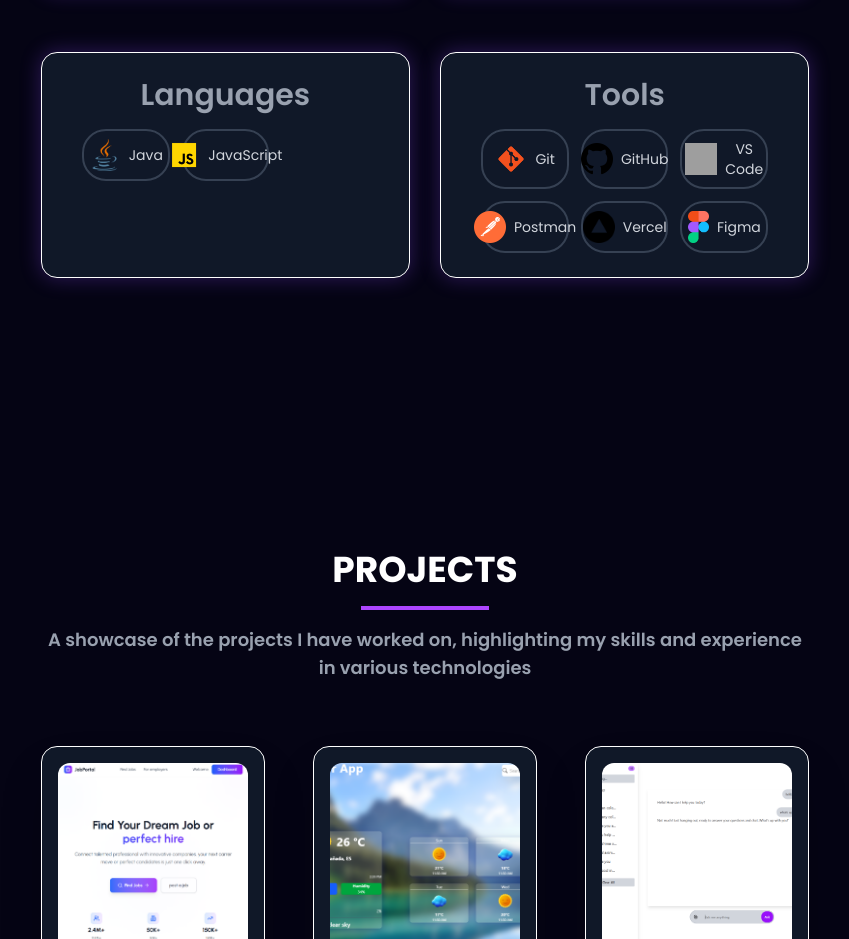
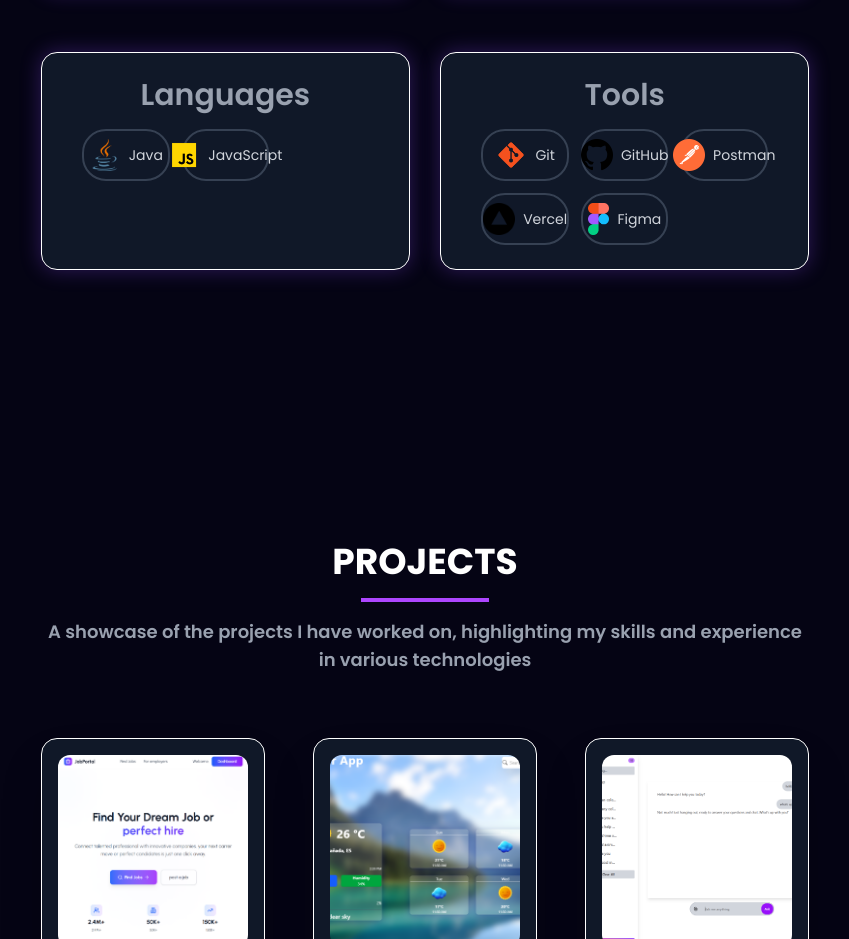
Before and after one commit to saloni-khadav/Portfolio, a React (Vite) app: page / in a window 1280 px wide. Shown: the part 1480-2419 px from the top of the page, without its empty margins (215-1064 px from the left). Built offline with nearby package versions, Linux system fonts and the light colour scheme; grey boxes are pictures that could not be loaded.

Commit message:
constant

```diff
--- a/src/constants.js
+++ b/src/constants.js
@@ -13,7 +13,7 @@ import mongodbLogo from './assets/tech_logo/mongodb.png';
 import javaLogo from './assets/tech_logo/java.png';
 import gitLogo from './assets/tech_logo/git.png';
 import githubLogo from './assets/tech_logo/github.png';
-import vscodeLogo from './assets/tech_logo/vscode.png';
+// import vscodeLogo from './assets/tech_logo/vscode.png';
 import postmanLogo from './assets/tech_logo/postman.png';
 import figmaLogo from './assets/tech_logo/figma.png';
 import vercelLogo from './assets/tech_logo/vercel.png';
@@ -73,7 +73,7 @@ export const SkillsInfo = [
     skills: [
       { name: 'Git', logo: gitLogo },
       { name: 'GitHub', logo: githubLogo },
-      { name: 'VS Code', logo: vscodeLogo },
+      // { name: 'VS Code', logo: vscodeLogo },
       { name: 'Postman', logo: postmanLogo },
       { name: 'Vercel', logo: vercelLogo },
       { name: 'Figma', logo: figmaLogo },
```
